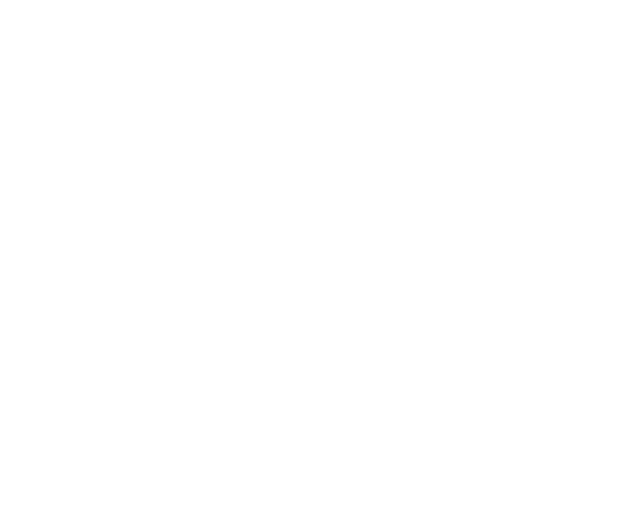
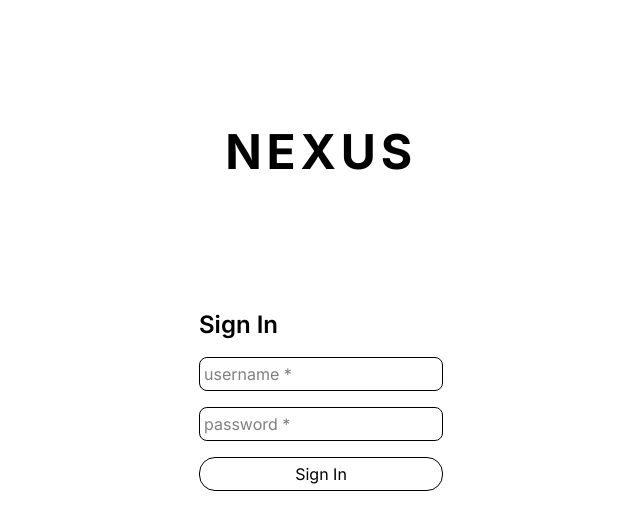
Before and after one commit to karthik-bha/nexus, a React (Vite) app in the folder nexus-frontend/: page /auth in a window 1280 px wide. Before the commit this address had no page. Shown: the top 530 px of the page, without its empty margins (319-959 px from the left). Built offline with nearby package versions, Linux system fonts and the light colour scheme.

Commit message:
feat: finished sign in, sign up, connected to backend

```diff
--- a/nexus-frontend/src/App.jsx
+++ b/nexus-frontend/src/App.jsx
@@ -1,6 +1,7 @@
 import { Routes, Route } from 'react-router-dom';
 import Home from './pages/Home';
-import Signup from './pages/Signup';
+import Auth from './pages/Auth';
+import Dashboard from './pages/Dashboard';
 
 function App() {
 
@@ -8,7 +9,8 @@
     <>
       <Routes>
         <Route path="/" element={<Home />} />
-        <Route path="/signup" element={<Signup />} />
+        <Route path="/auth" element={<Auth />} />
+        <Route path="/dashboard" element={<Dashboard/>} />
          {/* make a route for sign in and a component for sign in and add it here  */}
       </Routes>
 
--- /dev/null
+++ b/nexus-frontend/src/components/Navbar.jsx
@@ -0,0 +1,25 @@
+
+const Navbar = () => {
+    return (
+        <div>
+            <div className="max-w-[1200px] mx-auto border-2 rounded-b-3xl p-6 flex justify-between items-center">
+                <h1  className="text-2xl md:text-3xl font-bold tracking-widest mb-2">NEXUS</h1>
+                <div className="flex gap-6 items-center">
+
+                     <img
+                        src="/src/assets/chat.svg"
+                        className="w-8 h-8 hover:cursor-pointer hover:scale-110 transition-all 2s"
+                    />
+                      <img
+                        src="/src/assets/account.svg"
+                        className="w-9 h-9 hover:cursor-pointer hover:scale-110 transition-all 2s"
+                    />
+                </div>
+
+            </div>
+
+        </div>
+    )
+}
+
+export default Navbar
--- a/nexus-frontend/src/index.css
+++ b/nexus-frontend/src/index.css
@@ -3,9 +3,15 @@
 
 @theme{
     --font-content: 'Inter', sans-serif;
+
+}
+
+@layer base{
+  .button_style_1 {
+    @apply border px-2 py-1 rounded-2xl hover:scale-105 transition-all ease-out  hover:cursor-pointer
+  }
 }
 
 body {
-
   font-family: var(--font-content);
 }
--- /dev/null
+++ b/nexus-frontend/src/pages/Auth.jsx
@@ -0,0 +1,94 @@
+import { useState } from "react";
+import { Link, useParams, useSearchParams } from "react-router-dom";
+
+const Auth = () => {
+    // 1. Define state variables for each input
+    const [username, setUsername] = useState("");
+    const [password, setPassword] = useState("");
+    const [email, setEmail] = useState("");
+    const [searchParams, setSearchParams] = useSearchParams();
+    const type = searchParams.get("type");
+
+    const handleSubmit = async (e) => {
+        e.preventDefault();
+
+        // Use the state variables directly
+        let resp;
+
+        try {
+            if (type === "sign-up") {
+                console.log(username, password, email);
+                resp = await fetch("http://localhost:3000/user/sign-up", {
+                    body: JSON.stringify({ username, password, email }),
+                    method: "POST",
+                    headers: {
+                        'Content-Type': 'application/json',
+                    },
+                });
+            } else {
+                resp = await fetch("http://localhost:3000/user/sign-in", {
+                    body: JSON.stringify({ username, password }),
+                    method: "POST",
+                    headers: {
+                        'Content-Type': 'application/json',
+                    },
+                });
+            }
+
+
+        } catch (err) {
+            console.log("Error during submission:", err);
+        }
+        finally {
+             window.location.href="/dashboard";
+        }
+    };
+
+    return (
+        <div className="h-[100vh] items-center justify-center flex flex-col">
+            <h1 className="absolute top-32 text-5xl text-center font-bold tracking-widest"> <Link to="/">NEXUS</Link> </h1>
+            <form
+                className="flex flex-col gap-4 p-4"
+                onSubmit={handleSubmit}
+            >
+                <h2 className="text-2xl font-semibold">{type === "sign-up" ? "Sign Up" : "Sign In"}</h2>
+
+                {/* 2. Make inputs controlled components */}
+                <input
+                    id="username"
+                    className="border p-1 rounded-lg"
+                    type="text"
+                    placeholder="username *"
+                    value={username}
+                    onChange={(e) => setUsername(e.target.value)}
+                />
+
+                <input
+                    id="password"
+                    className="border p-1 rounded-lg"
+                    type="password"
+                    placeholder="password *"
+                    value={password}
+                    onChange={(e) => setPassword(e.target.value)}
+                />
+
+                {type === "sign-up" && (
+                    <input
+                        id="email"
+                        className="border p-1 rounded-lg"
+                        type="email"
+                        placeholder="email"
+                        value={email}
+                        onChange={(e) => setEmail(e.target.value)}
+                    />
+                )}
+
+                <button className="button_style_1" type="submit">
+                    {type === "sign-up" ? "Sign Up" : "Sign In"}
+                </button>
+            </form>
+        </div>
+    );
+};
+
+export default Auth;
--- /dev/null
+++ b/nexus-frontend/src/pages/Dashboard.jsx
@@ -0,0 +1,12 @@
+import React from 'react'
+import Navbar from '../components/Navbar'
+
+const Dashboard = () => {
+  return (
+    <div>
+        <Navbar/>
+    </div>
+  )
+}
+
+export default Dashboard
--- a/nexus-frontend/src/pages/Home.jsx
+++ b/nexus-frontend/src/pages/Home.jsx
@@ -2,16 +2,19 @@
 const Home = () => {
     return (
         <div className="h-[100vh] items-center justify-center flex">
-            <div className="text-center">
-                <h1 className="text-[2.5rem] md:text-[2rem] font-bold tracking-widest">NEXUS</h1>
+
+            <div className="text-center z-50">
+                <h1 className="text-3xl md:text-5xl font-bold tracking-widest mb-2">NEXUS</h1>
                 <h2>The Nexus for all the happening</h2>
                 <div className="flex justify-around mt-4">
-                    <button className="border px-2 py-1 rounded-2xl"
-                    onClick={()=> window.location.href = "/signup"}
+                    <button className="button_style_1 text-[0.9rem] px-3"
+                        onClick={() => window.location.href = "/auth?type=sign-up"}
                     >
                         Sign Up
                     </button>
-                    <button className="border px-2 py-1 rounded-2xl">
+                    <button className="button_style_1 text-[0.9rem] px-3"
+                        onClick={() => window.location.href = "/auth?type=signin"}
+                    >
                         Sign In
                     </button>
                 </div>
--- a/nexus-frontend/src/pages/Signup.jsx
+++ /dev/null
@@ -1,57 +0,0 @@
-import { useState } from "react";
-import { Link } from "react-router-dom";
-
-const Signup = () => {
-
-    const [username, setUsername] = useState("");
-    const [password, setPassword] = useState("");
-    const [email, setEmail] = useState("");
-
-    const handleSubmit = async (e) => {
-        e.preventDefault();
-        // console.log(e);
-        setUsername(e.target[0].value);
-        setPassword(e.target[1].value);
-        setEmail(e.target[2].value);
-        console.log(username, password, email);
-        const resp = await fetch("http://localhost:3000/sign-up", {
-            body: JSON.stringify({ username, password, email }),
-            method: "POST",
-            headers: {
-                'Content-Type': 'application/json',
-            },
-        })
-        console.log(resp.body);
-    }
-
-
-    return (
-        <div className="h-[100vh] items-center justify-center flex flex-col">
-            <h1 className="absolute top-32 text-4xl text-center font-bold tracking-widest"> <Link to="/">NEXUS</Link> </h1>
-            <form
-                className="flex flex-col gap-4 p-4"
-                onSubmit={handleSubmit}
-            >
-                <h2 className="text-2xl font-semibold">Sign Up</h2>
-                <input
-                    id="username"
-                    className="border p-1 rounded-lg"
-                    type="text" placeholder="username *" />
-
-                <input
-                    id="password"
-                    className="border p-1 rounded-lg"
-                    type="password" placeholder="password *" />
-
-                <input
-                    id="email"
-                    className="border p-1 rounded-lg"
-                    type="email" placeholder="email" />
-
-                <button className="border p-1 rounded-lg" type="submit">Sign Up</button>
-            </form>
-        </div>
-    )
-}
-
-export default Signup
```
Also changed, not shown: nexus-frontend/src/assets/account.svg (added), nexus-frontend/src/assets/chat.svg (added).
